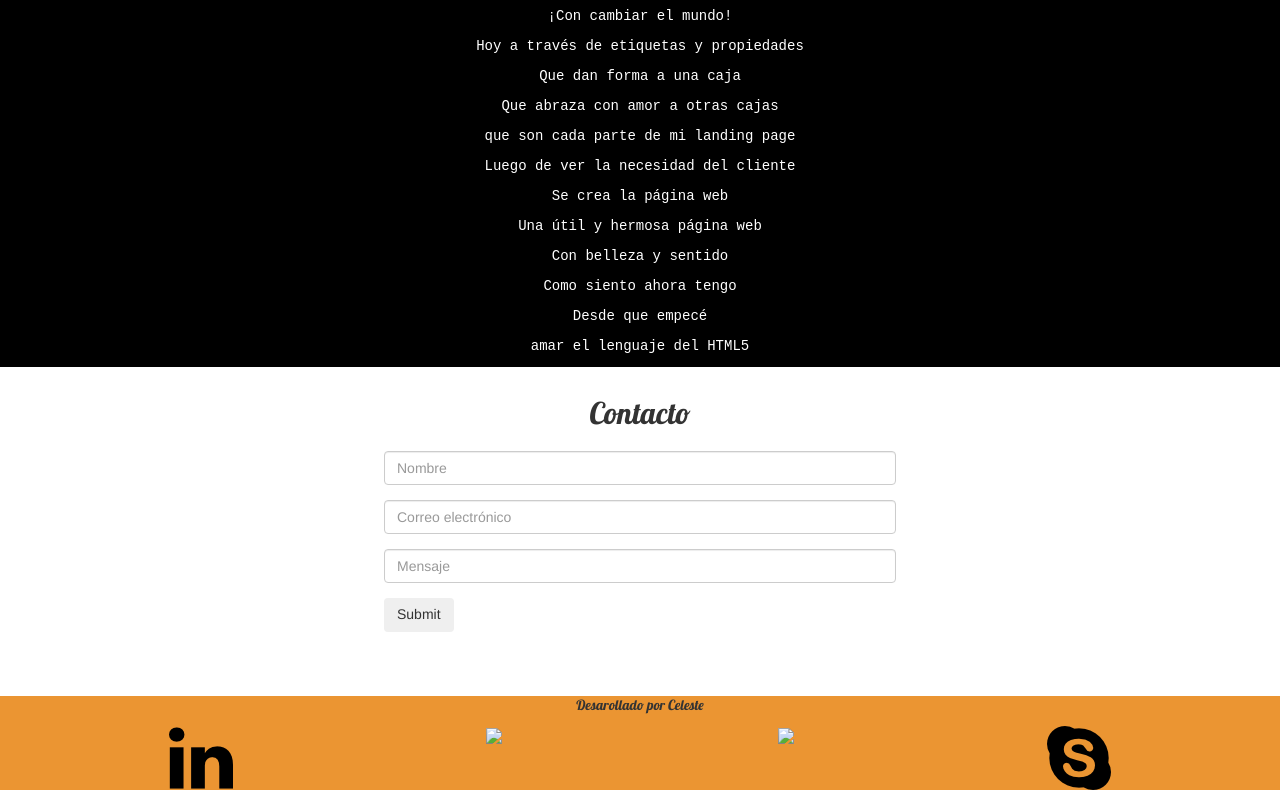
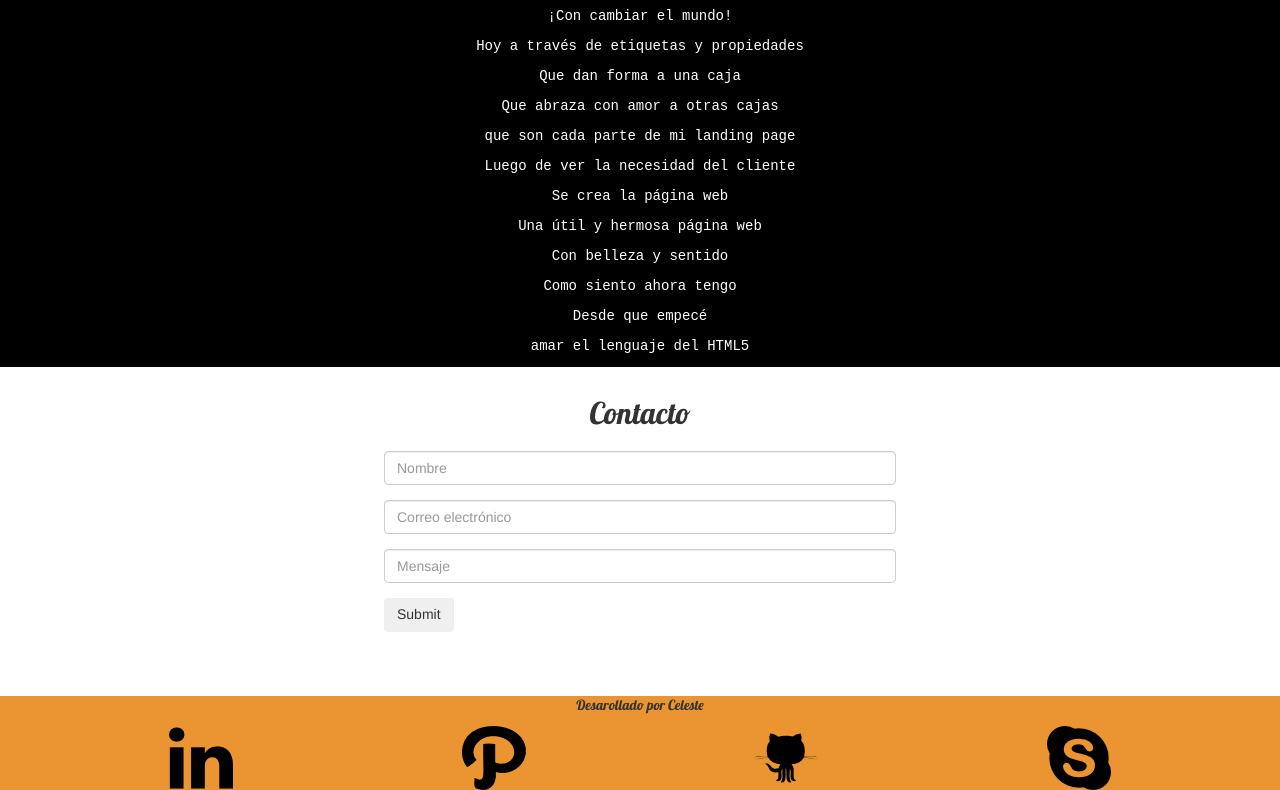
Before and after one commit to CelesteSuarez/Portafolio, a plain HTML site: page index.html in a window 1280 px wide. Shown: the part 2636-3426 px from the top of the page. Drawn offline with nearby package versions, Linux system fonts and the light colour scheme; files that its build step writes are made by us from their sources.

Commit message:
Modifiqué footer

```diff
--- a/index.html
+++ b/index.html
@@ -200,12 +200,12 @@
 					</div><!--END:1 columna-->
 					<div class="col-md-3 sm-6"><!--INICIO:2 Columna-->
 						<div class="social-pinterest center">
-							<a href="https://www.pinterest.com/urpichay/"><img class="iconos"src="img/	png"></a>
+							<a href="https://www.pinterest.com/urpichay/"><img class="iconos"src="img/pin.png"></a>
 						</div>
 					</div><!--END:2 Columna-->
 					<div class="col-md-3 sm-6"><!--INICIO:3 Columna-->
 						<div class="social-github center">
-							<a href="https://github.com/CelesteSuarez"><img class="iconos"src="img/git	png"></a>
+							<a href="https://github.com/CelesteSuarez"><img class="iconos"src="img/github.png"></a>
 						</div>
 						</div><!--END:3 Columna-->
 						<div class="col-md-3 sm-6"><!--INICIO:col-md-4 Columna-->
```
